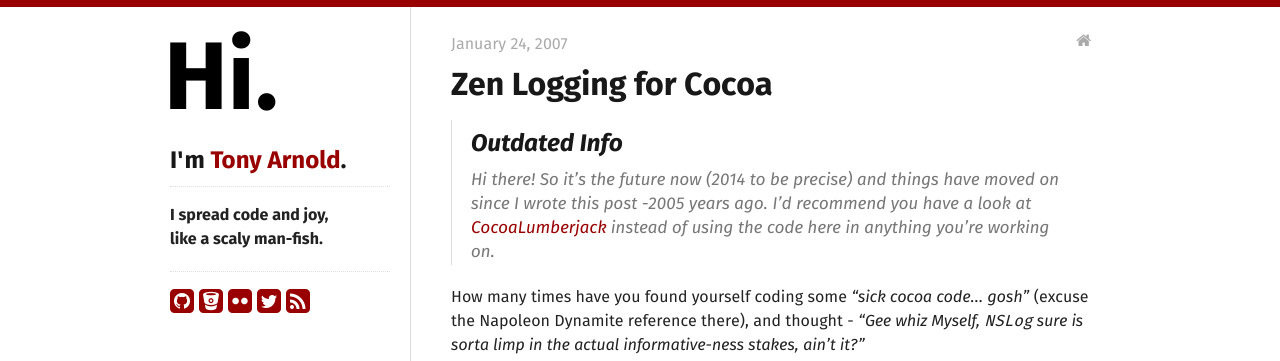
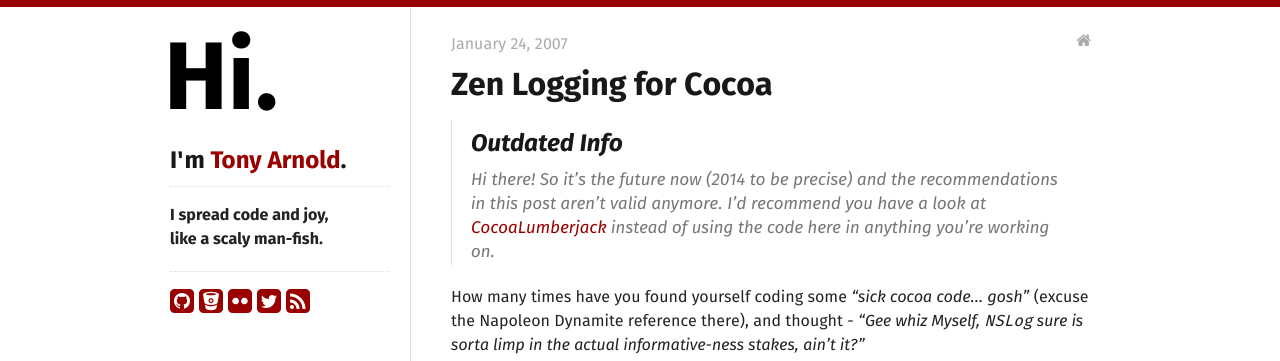
Before and after one commit to tonyarnold/tonyarnold.github.io, a Jekyll site: the page built from _posts/2007-01-24-zen-logging-for-cocoa.md, in a window 1280 px wide. Shown: the top 361 px of the page. Built offline with Jekyll 4.4.1, drawn with Linux system fonts in a browser that asks for light colours; nearby versions of some CDN libraries.

Commit message:
Update the outdated info boilerplates to make sense if the posts aren't updated for a while

```diff
--- a/_posts/2007-01-24-zen-logging-for-cocoa.md
+++ b/_posts/2007-01-24-zen-logging-for-cocoa.md
@@ -8,8 +8,7 @@ date: 24 January 2007 23:00:00
 {% capture years_ago %}{{ site.time | date: %Y | minus:2005 }}{% endcapture %}
 
 > ## Outdated Info
-> Hi there! So it's the future now ({{site.time | date: "%Y"}} to be precise) and things have moved on since I wrote this post {{years_ago}} years ago.
-> I'd recommend you have a look at [CocoaLumberjack](https://github.com/CocoaLumberjack/CocoaLumberjack) instead of using the code here in anything you're working on.
+> Hi there! So it's the future now ({{site.time | date: "%Y"}} to be precise) and the recommendations in this post aren't valid anymore. I'd recommend you have a look at [CocoaLumberjack](https://github.com/CocoaLumberjack/CocoaLumberjack) instead of using the code here in anything you're working on.
 
 How many times have you found yourself coding some *“sick cocoa code… gosh”* (excuse the Napoleon Dynamite reference there), and thought - *“Gee whiz Myself, `NSLog` sure is sorta limp in the actual informative-ness stakes, ain’t it?”*
 
```
Also changed, not shown: _posts/2005-08-11-rolling-with-ruby-on-rails-for-tiger.md (+1 -1 lines), _posts/2005-08-12-mysql-bindings-for-ruby-under-tiger.md (+1 -1 lines), _posts/2006-10-06-color-label-button-interface-builder-palette.md (+1 -2 lines), _posts/2007-02-17-logging-to-your-own-file-using-nslog.md (+1 -1 lines).
